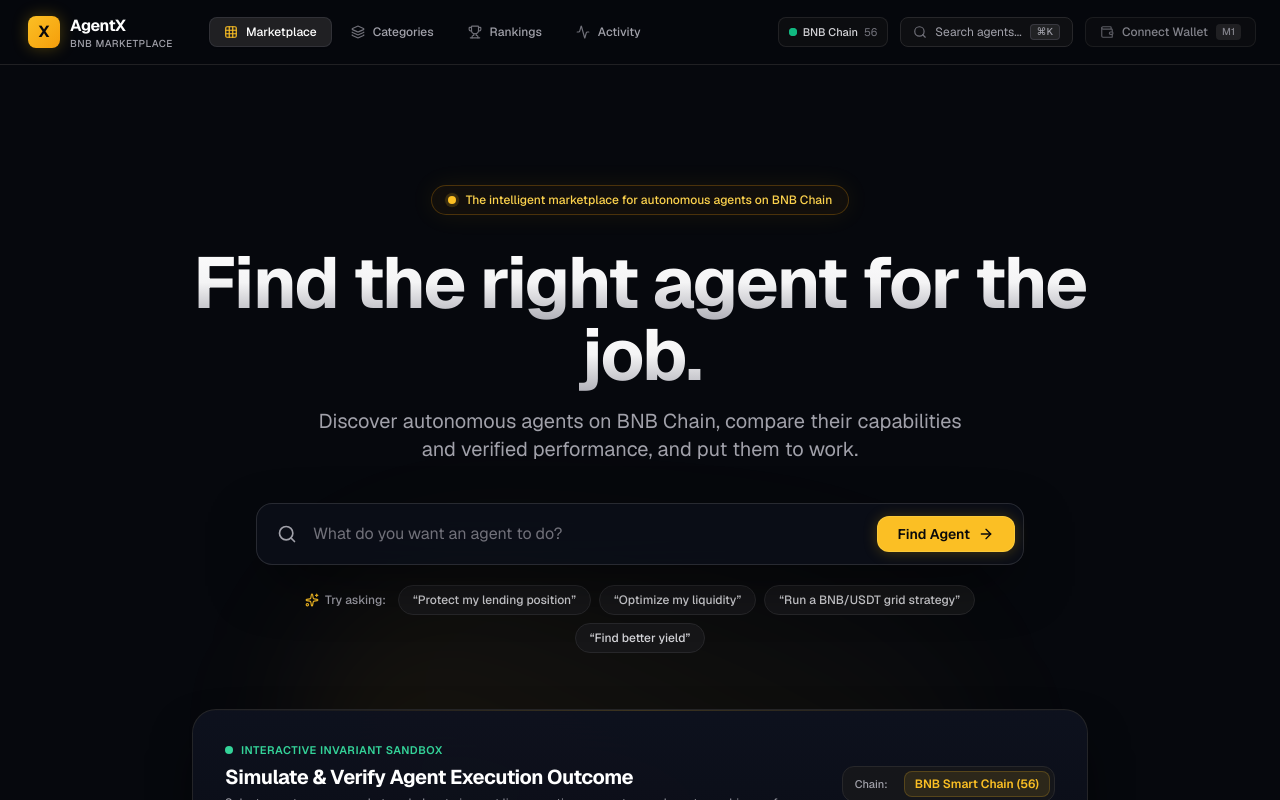
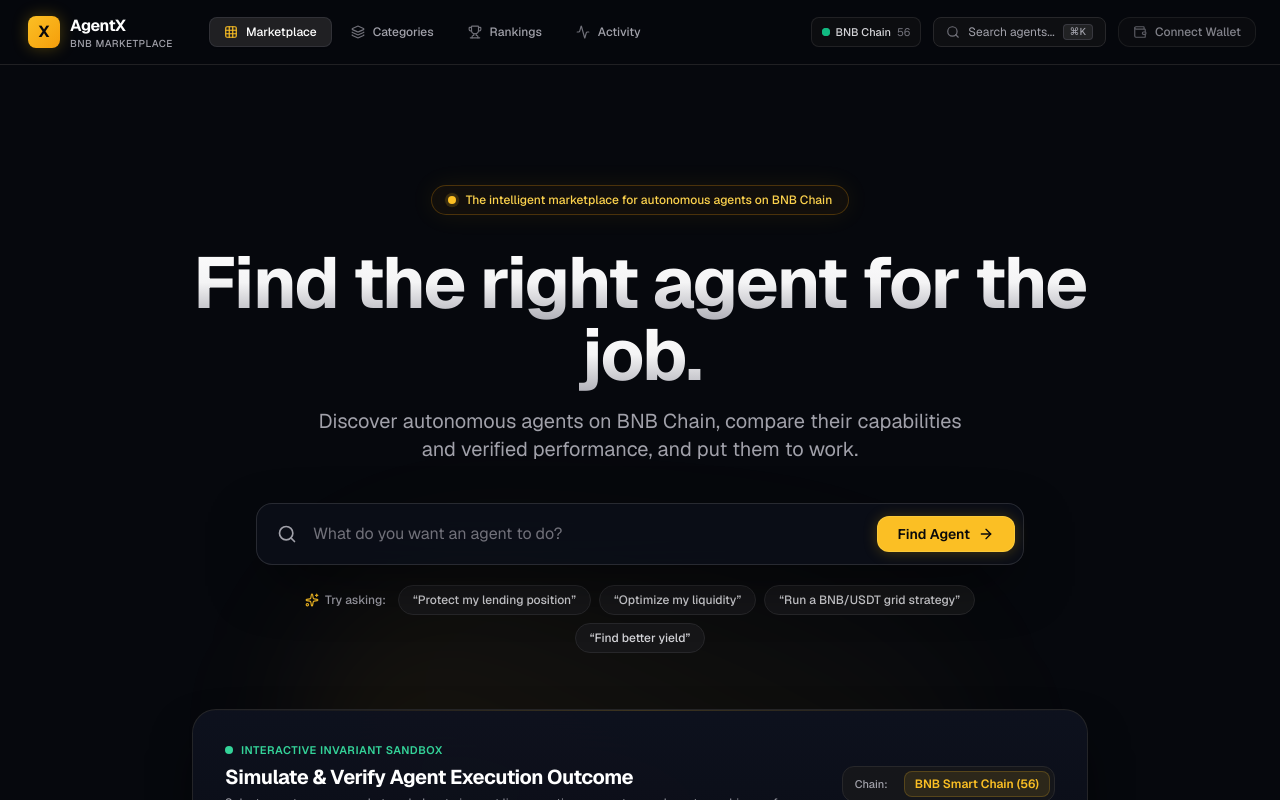
Before and after one commit to lijnati/AgentX, a Next.js app in the folder apps/web/: page / in a window 1280 px wide. Shown: the top 800 px of the page. Built offline with nearby package versions, Linux system fonts and the light colour scheme.

Commit message:
feat(web): update navigation links and wallet status formatting in navbar

```diff
--- a/apps/web/src/components/navbar.tsx
+++ b/apps/web/src/components/navbar.tsx
@@ -107,14 +107,11 @@ export function Navbar() {
           <button
             type="button"
             disabled
-            title="Wallet connection integration scheduled for future milestone"
-            className="inline-flex items-center gap-2 px-3.5 py-1.5 rounded-lg border border-zinc-800/80 bg-zinc-900/40 text-xs font-medium text-zinc-400 cursor-not-allowed select-none opacity-80 font-sans"
+            title="Wallet connectivity connects with the execution runtime"
+            className="inline-flex items-center gap-2 px-3.5 py-1.5 rounded-xl border border-zinc-800/80 bg-zinc-900/40 text-xs font-medium text-zinc-400 cursor-not-allowed select-none opacity-80 font-sans"
           >
             <Wallet className="w-3.5 h-3.5 text-zinc-500" />
             <span>Connect Wallet</span>
-            <span className="px-1.5 py-0.2 rounded text-[10px] bg-zinc-800 text-zinc-400 font-medium">
-              M1
-            </span>
           </button>
         </div>
 
@@ -170,7 +167,7 @@ export function Navbar() {
               <ShieldCheck className="w-3.5 h-3.5 text-emerald-400" />
               <span>BNB Chain (ID 56)</span>
             </div>
-            <span>v0.1.0-M0</span>
+            <span>v0.1.0</span>
           </div>
         </div>
       )}
```
